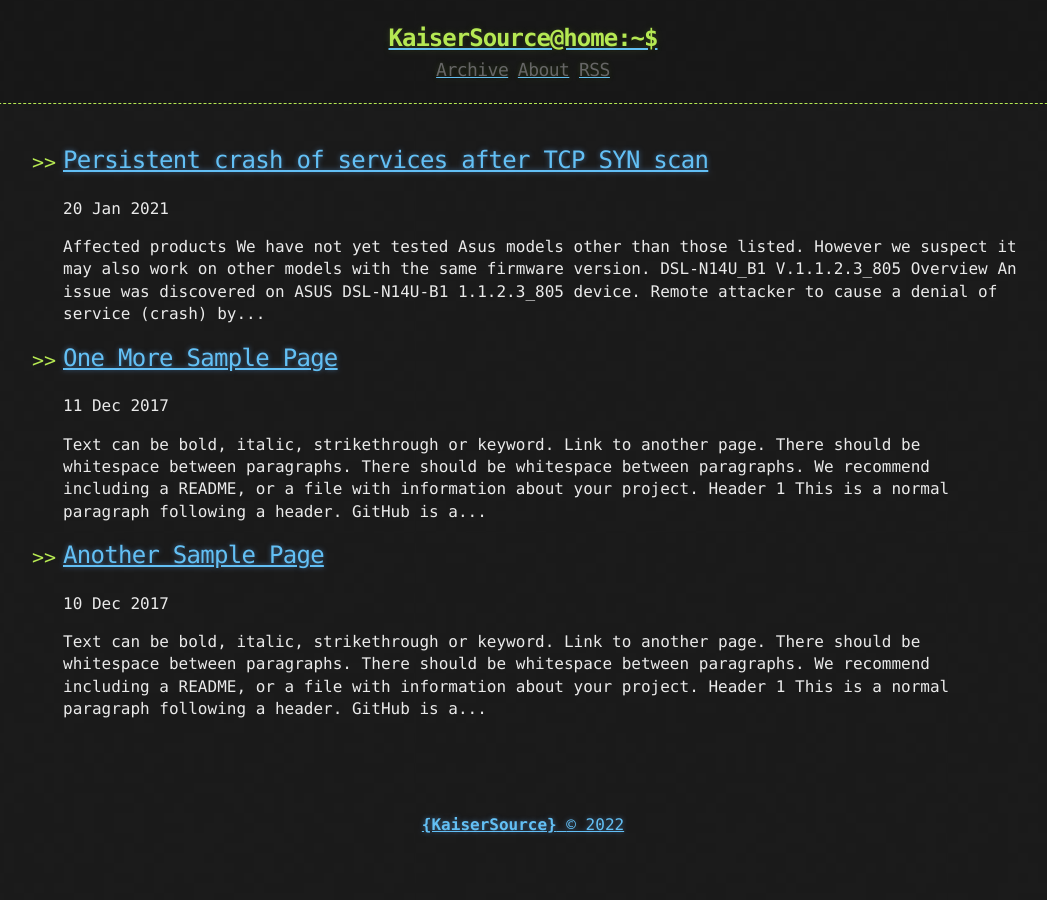
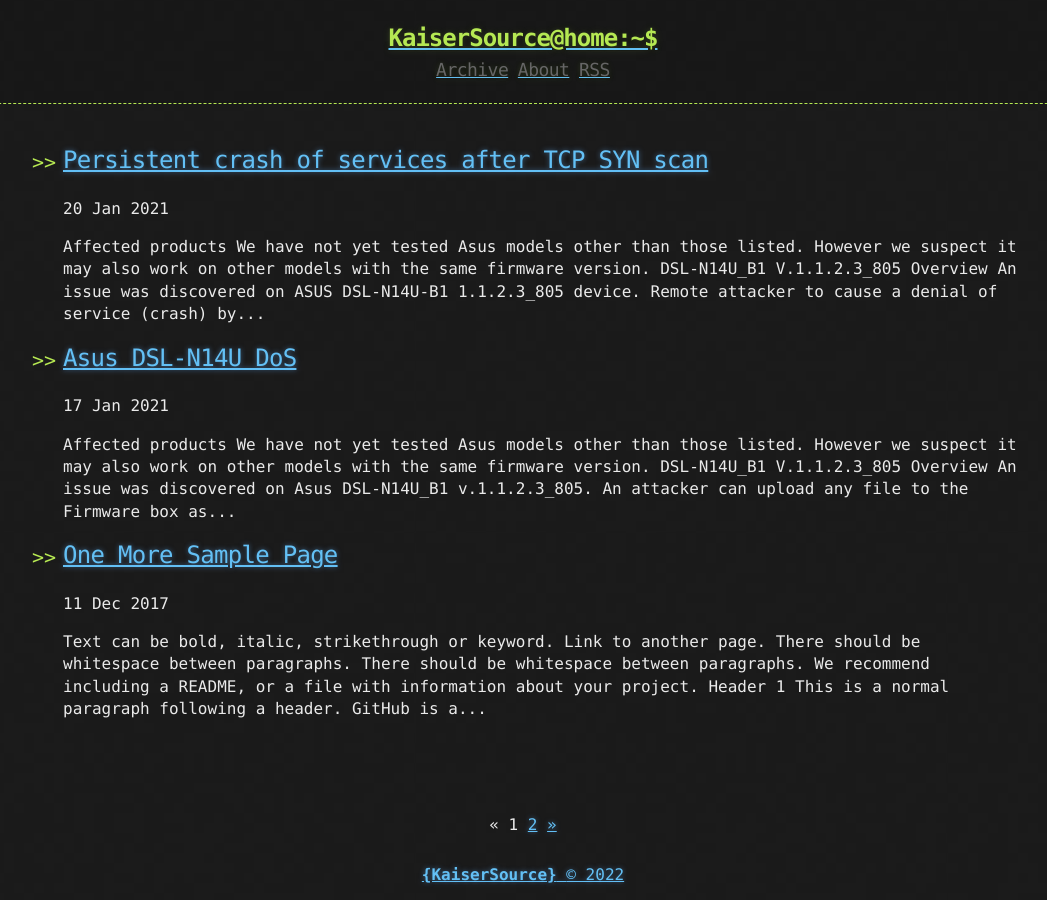
Before and after one commit to kaisersource/kaisersource.github.io, a Jekyll site: the page built from index.html, in a window 1280 px wide. Shown: the whole page, without its empty margins (117-1164 px from the left). Built offline with Jekyll 4.4.1, drawn with Linux system fonts in a browser that asks for light colours; the list of posts is cut into pages by our own code; a file with an impossible date is left out.

Commit message:
Update 2021-01-17-CVE-2021-3166.md

```diff
--- a/_posts/2021-01-17-CVE-2021-3166.md
+++ b/_posts/2021-01-17-CVE-2021-3166.md
@@ -1,7 +1,7 @@
 ---
 layout: post
 title: "Asus DSL-N14U DoS"
-date: CVE-2021-3166
+date: 2021-01-17
 comments: true
 categories: vulnerability
 ---
```
